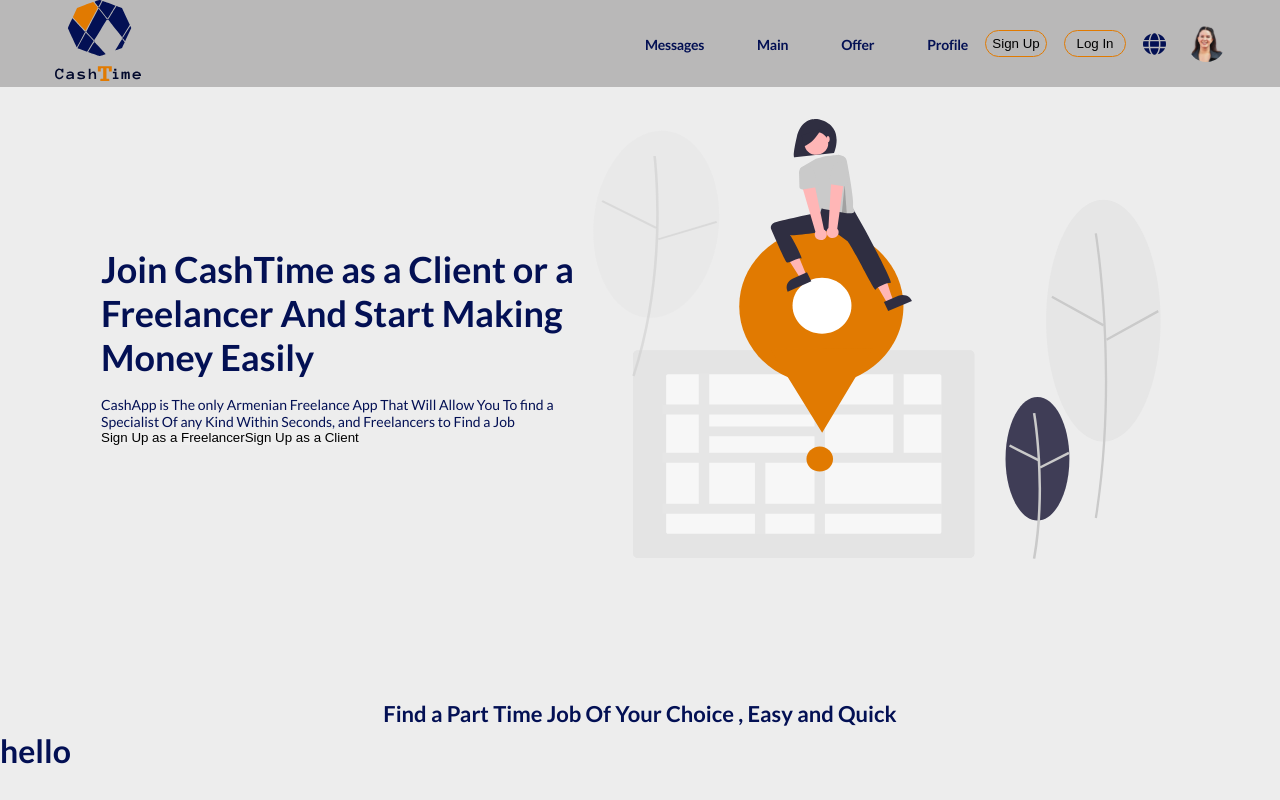
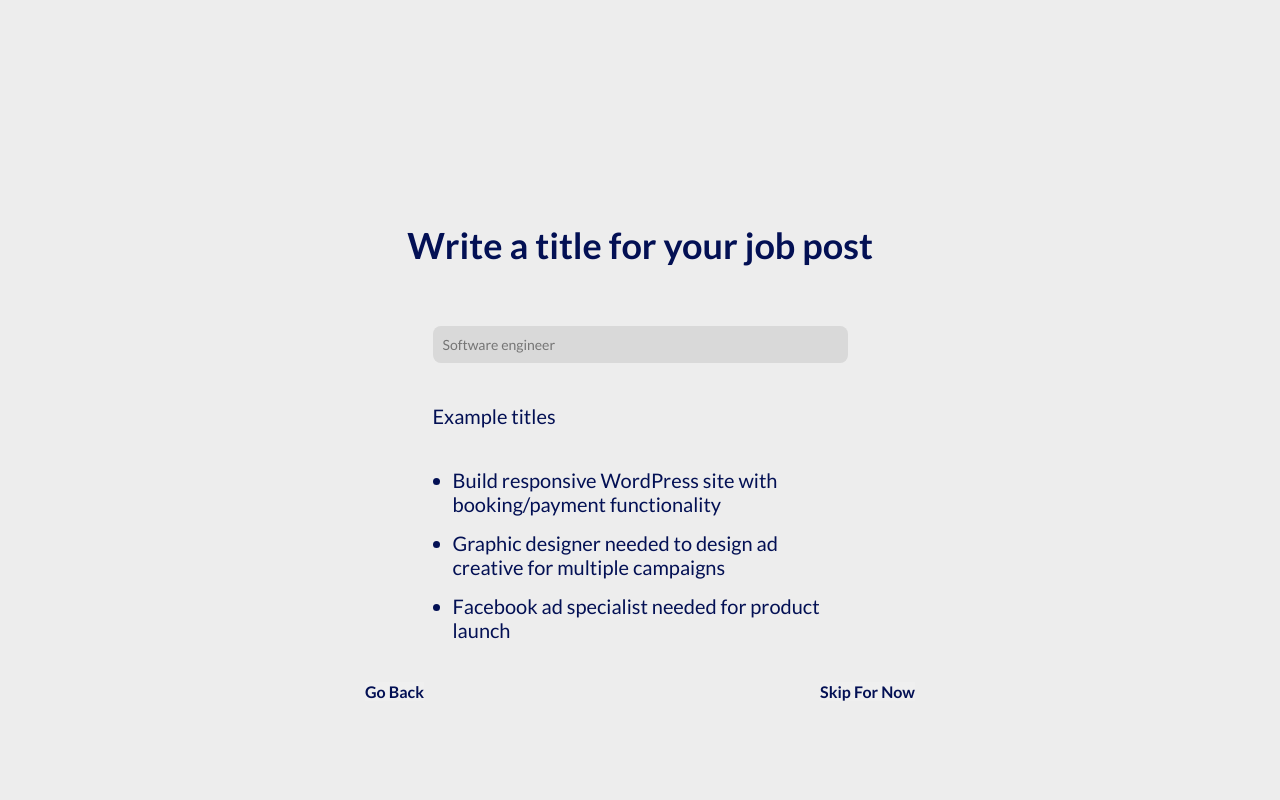
Before and after one commit to GevorgKartshikyan/CashTime-Front, a React (Create React App) app: page / in a window 1280 px wide. Built offline with nearby package versions, Linux system fonts and the light colour scheme.

Commit message:
create job form first section

```diff
--- a/src/assets/styles/components/_create-firts.scss
+++ b/src/assets/styles/components/_create-firts.scss
@@ -23,6 +23,7 @@
   margin-top: 59px;
   height: 37px;
   flex-shrink: 0;
+  padding: 10px;
   border-radius: 8px;
   background: #D9D9D9;
   border: none;
--- a/src/index.js
+++ b/src/index.js
@@ -1,12 +1,13 @@
 import React from 'react';
 import ReactDOM from 'react-dom/client';
 import reportWebVitals from './reportWebVitals';
-import App from './App';
+// import App from './App';
 import './assets/styles/index.scss';
+import CreateJob from './pages/Create-job';
 
 const root = ReactDOM.createRoot(document.getElementById('root'));
 root.render(
-  <App />,
+  <CreateJob />,
 );
 
 // If you want to start measuring performance in your app, pass a function
```
